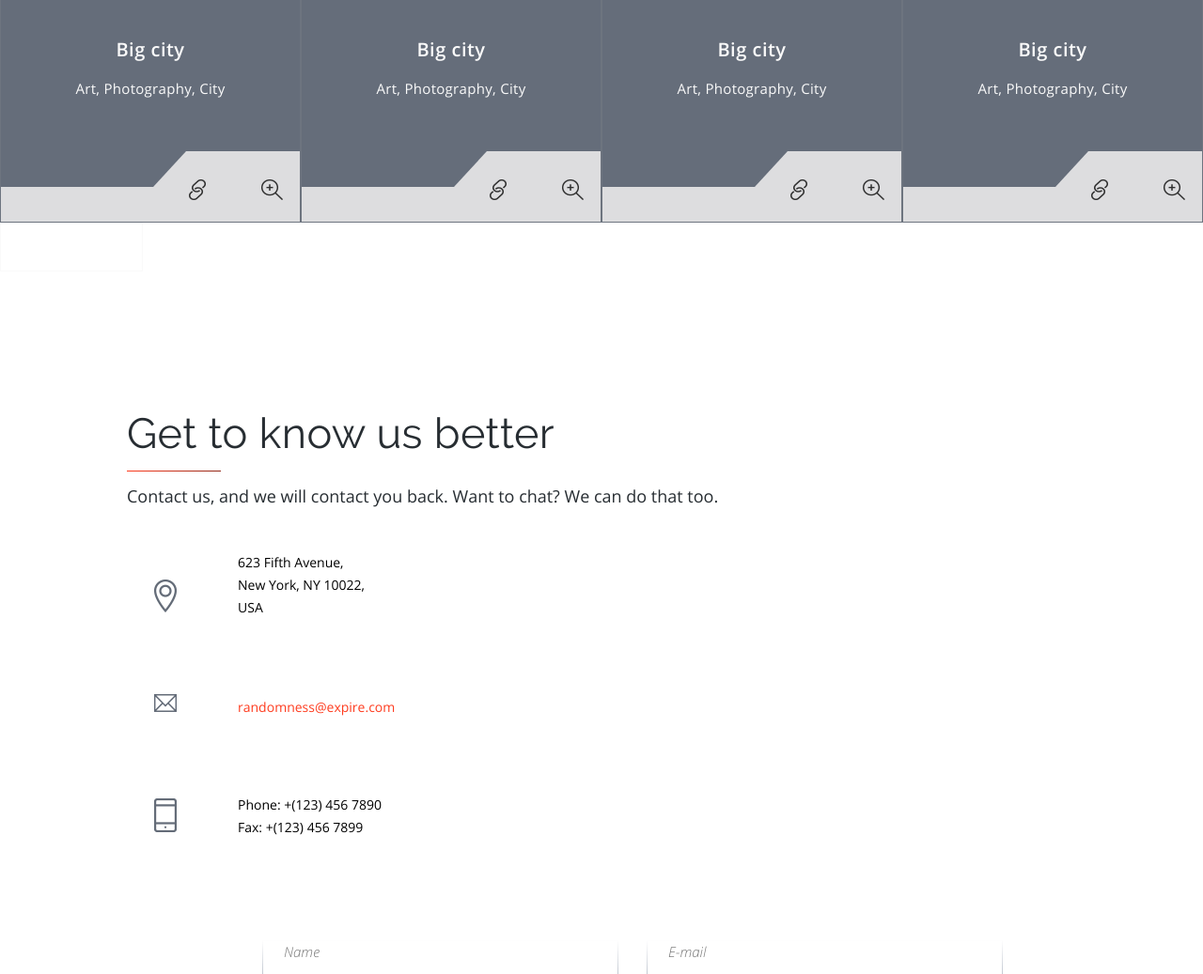
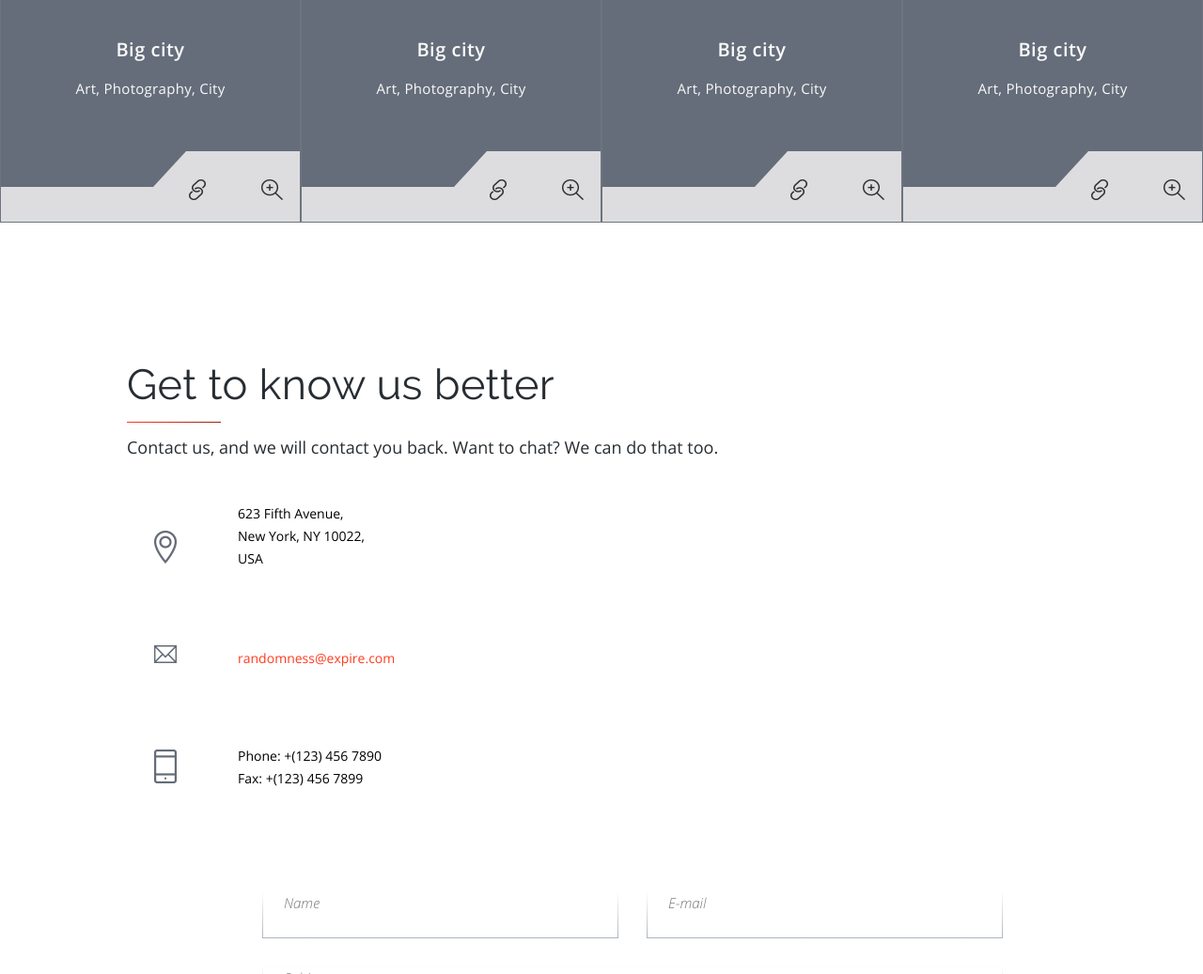
Before and after one commit to MxWoodie/hiqo-zhodik-markup, a website: page index.html in a window 1280 px wide. Shown: the part 3372-4409 px from the top of the page at 94% size. Drawn offline with nearby package versions, Linux system fonts and the light colour scheme; files that its build step writes are made by us from their sources.

Commit message:
feat: Adapt about section to fit small devices

```diff
--- a/index.html
+++ b/index.html
@@ -327,6 +327,7 @@
 							<input class="contact-form-input subject-input" type="text" placeholder="Subject" />
 							<textarea class="contact-form-input textarea-input" name="message" cols="30" rows="15"
 							placeholder="Message"></textarea>
+							<button class="link-button form-submit visible-medium" type="submit">submit</button>
 						</form>
 					</div>
 				</div>
--- a/scss/components/_about.scss
+++ b/scss/components/_about.scss
@@ -115,3 +115,78 @@
 .line-break {
   display: block;
 }
+
+@include screen-medium {
+  .about-block {
+    margin: 80px auto 40px;
+  }
+
+  .about-container {
+    margin-left: 15px;
+    margin-right: 15px;
+  }
+
+  .about-title {
+    font-size: 35px;
+  }
+
+  .about-contact {
+    margin-top: 30px;
+    margin-left: 0;
+
+    .contact-info-container {
+      display: block;
+
+      .contact-info {
+        margin-bottom: 30px;
+
+        .contact-info-text {
+          margin-left: 40px;
+          line-height: 20px;
+        }
+      }
+    }
+
+    .contact-form {
+      display: block;
+      margin-left: 0;
+      margin-top: 50px;
+
+      .contact-form-input {
+
+        &.name-input,
+        &.mail-input {
+          @include fading-border;
+          display: inline-block;
+          box-sizing: border-box;
+          width: 100%;
+          line-height: 30px;
+          padding-right: 0;
+          margin-bottom: 30px;
+        }
+
+        &.name-input {
+          margin-right: 0;
+        }
+      }
+
+      .form-submit {
+        display: block;
+        background-color: white;
+        color: $color-secondary;
+        border-color: $color-secondary;
+        font-size: 16px;
+        margin: 30px auto;
+
+        &:hover {
+          background-color: $color-secondary;
+          color: $color-text-white;
+        }
+      }
+    }
+  }
+
+  .line-break {
+    display: block;
+  }
+}
--- a/scss/components/_button.scss
+++ b/scss/components/_button.scss
@@ -14,4 +14,8 @@
     background-color: $color-secondary;
     border-color: $color-secondary;
   }
+
+  &.visible-medium {
+    display: none;
+  }
 }
```
